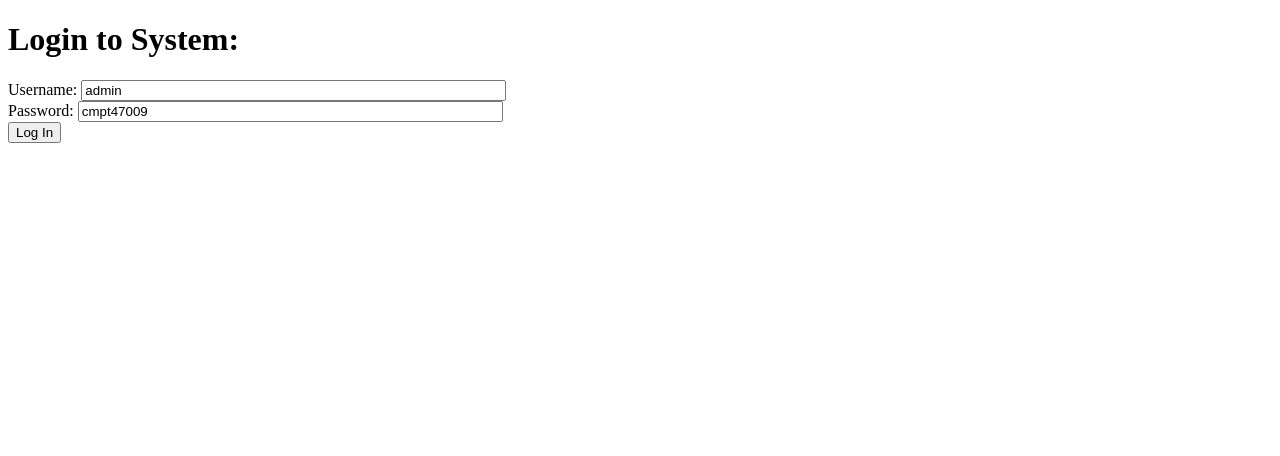
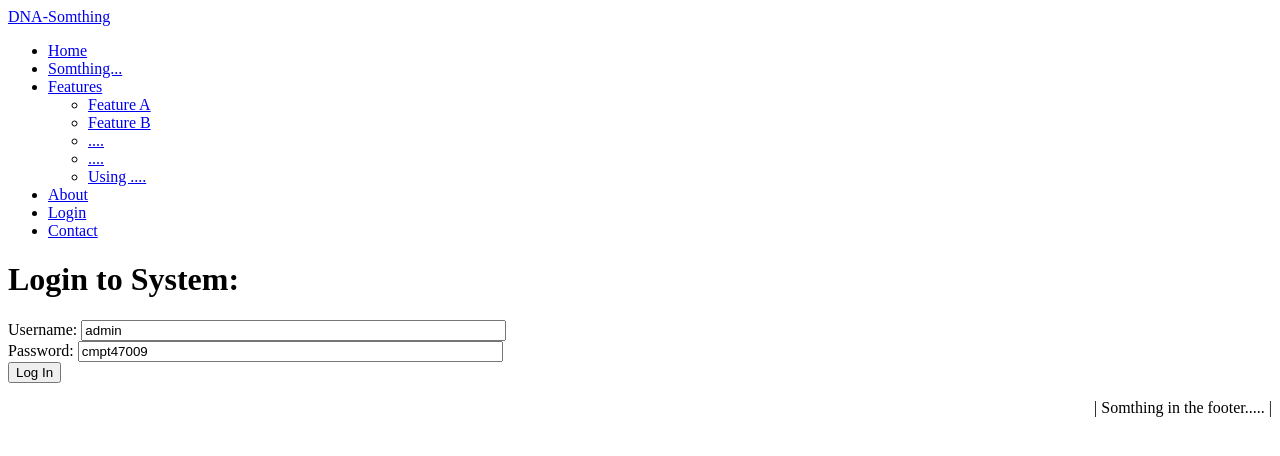
Before and after one commit to jjhartmann/NosocomialInfectionsSurveillanceSystem, a Django app: page /login/ in a window 1280 px wide. Shown: the top 456 px of the page. Run offline with Django 3.2, Linux system fonts and the light colour scheme.

Commit message:
Add extend all templates with a base.html
All the templates are extend with a base.html
This helps dimish the need to repeated data.

Dir: /secure/
Contains all the secure base templates for when the user is logged in.

Dir: /public/
Contains all the public base templates for general use

```diff
--- a/myproject/index/templates/index/login.html
+++ b/myproject/index/templates/index/login.html
@@ -1,10 +1,6 @@
-<!DOCTYPE html>
-<html lang="en">
-<head>
-    <meta charset="UTF-8">
-    <title>Login</title>
-</head>
-<body>
+{% extends "public/base.html" %}
+
+{% block maincontent%}
     <h1>Login to System:</h1>
 
     <form id="login_from" method="post" action="{% url 'index:verifycredentials' %}">
@@ -18,8 +14,4 @@
 
         <input type="submit" value="Log In"/>
     </form>
-
-
-
-</body>
-</html>
+{% endblock %}
--- a/myproject/index/urls.py
+++ b/myproject/index/urls.py
@@ -9,5 +9,6 @@ urlpatterns = [
     # url(r'^about/'), # about page.
     # url(r'^features/'), # features page.
     url(r'^login/$', views.loginview, name='login'),  #login page
+    url(r'^logout/$', views.doctor_logout, name='logout'),  #logout page
     url(r'^login/verify/$', views.doctor_login, name='verifycredentials'),  # verify user
 ]
--- a/myproject/index/views.py
+++ b/myproject/index/views.py
@@ -1,8 +1,9 @@
-from django.contrib.auth import authenticate, login
+from django.contrib.auth import authenticate, login, logout
 from django.core.urlresolvers import reverse
 from django.http import HttpResponseRedirect, HttpResponse
 from django.shortcuts import render, render_to_response
 from django.template import RequestContext
+
 
 # Create your views here.
 
@@ -16,6 +17,11 @@ def indexview(request):
 
 def loginview(request):
     return render(request, 'index/login.html')
+
+
+def doctor_logout(request):
+    logout(request)
+    return HttpResponseRedirect(reverse('index:index'))
 
 
 def doctor_login(request):
--- a/myproject/myproject/settings.py
+++ b/myproject/myproject/settings.py
@@ -57,7 +57,7 @@ ROOT_URLCONF = 'myproject.urls'
 TEMPLATES = [
     {
         'BACKEND': 'django.template.backends.django.DjangoTemplates',
-        'DIRS': [],
+        'DIRS': [os.path.join(BASE_DIR, 'templates')],
         'APP_DIRS': True,
         'OPTIONS': {
             'context_processors': [
@@ -102,3 +102,7 @@ USE_TZ = True
 # https://docs.djangoproject.com/en/1.8/howto/static-files/
 
 STATIC_URL = '/static/'
+
+TEMPLATE_DIRS = (
+    os.path.join(BASE_DIR,  'templates'),
+)
--- /dev/null
+++ b/myproject/templates/public/base.html
@@ -0,0 +1,23 @@
+<!DOCTYPE html>
+
+<html lang="en">
+<head>
+    <meta charset="UTF-8">
+    <title>NOSOCOMIAL INFECTIONS SURVEILLANCE SYSTEM</title>
+</head>
+<body>
+
+<div class="maincontainer">
+{% include "public/menu.html" %}
+
+    {% block maincontent %}
+        <p><hr</p>
+
+    {% endblock %}
+
+</div> <!-- maincontainer -->
+
+{% include "public/footer.html" %}
+
+</body>
+</html>
--- /dev/null
+++ b/myproject/templates/public/footer.html
@@ -0,0 +1,14 @@
+{% block footer %}
+
+<footer class="row">
+        <div class="span6">
+        </div>
+        <div class="span6" style="text-align:right">
+            <p>|
+               Somthing in the footer.....
+                |
+            </p>
+        </div>
+</footer>
+
+{% endblock %}
--- /dev/null
+++ b/myproject/templates/public/menu.html
@@ -0,0 +1,24 @@
+<div class="navbar navbar-fixed-top">
+    <div class="navbar-inner">
+        <div class="container">
+            <a class="brand" href="{% url 'index:index' %}">DNA-Somthing</a>
+            <ul class="nav">
+                <li><a href="#" class="">Home</a></li>
+                <li><a href="#">Somthing...</a></li>
+                <li class="dropdown">
+                    <a href="#" class="dropdown-toggle" data-toggle="dropdown">Features<b class="caret"></b></a>
+                    <ul class="dropdown-menu">
+                        <li><a class="nav" href="#?layout=vertical">Feature A</a></li>
+                        <li><a href="#?layout=horizontal">Feature B</a></li>
+                        <li><a href="#?layout=inline">....</a></li>
+                        <li><a href="#?layout=search">....</a></li>
+                        <li><a href="#?layout=horizontal">Using ....</a></li>
+                    </ul>
+                </li>
+                <li><a href="#">About</a></li>
+                <li><a href="{% url 'index:login' %}">Login</a></li>
+                <li><a href="#">Contact</a></li>
+            </ul>
+        </div>
+    </div>
+</div>
```
Also changed, not shown: myproject/basic_search/templates/basic_search/index.html (+6 -11 lines), myproject/index/templates/index/index.html (+6 -12 lines), myproject/templates/secure/base.html (added, +23 -0 lines), myproject/templates/secure/footer.html (added, +14 -0 lines), myproject/templates/secure/menu.html (added, +24 -0 lines). Lines whose indentation alone changed are shown as unchanged.
